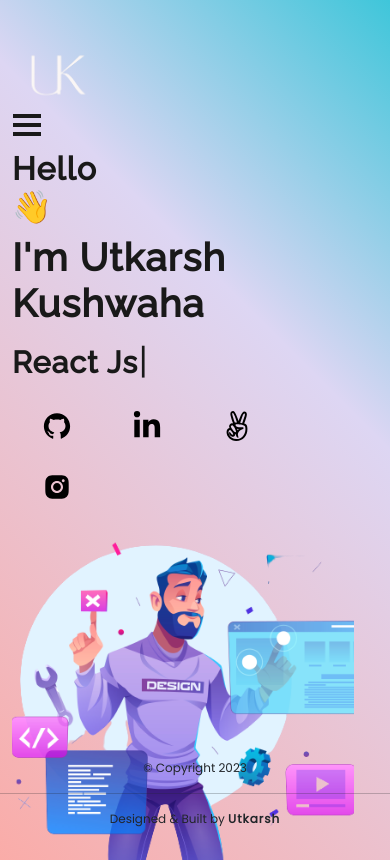
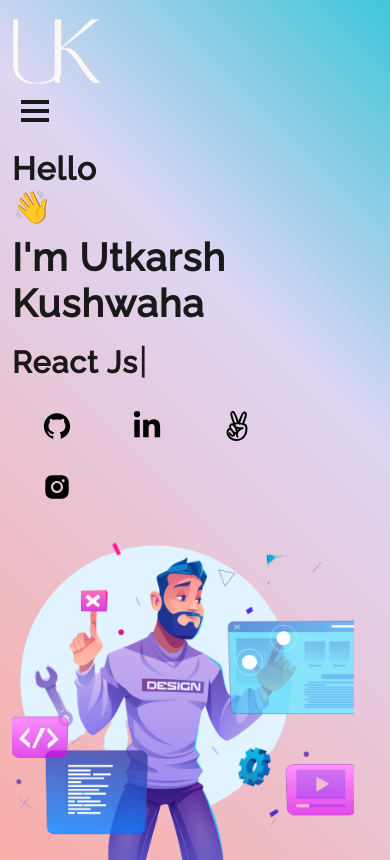
Before and after one commit to Utkarsh-K10/Protfolio, a React (Vite) app: page / in a window 390 px wide. Built offline with nearby package versions, Linux system fonts and the light colour scheme.

Commit message:
navbar optimization

```diff
--- a/src/components/Header/Header.jsx
+++ b/src/components/Header/Header.jsx
@@ -3,36 +3,127 @@ import { Link, NavLink } from 'react-router-dom';
 import { Button } from 'react-bootstrap';
 import Navbar from 'react-bootstrap/Navbar';
 import Nav from 'react-bootstrap/Nav';
-import "../../pages/CSS/style.css"
+import "../../pages/CSS/style.css";
+
+// const Header = () => {
+
+//     const [expand, setExpand] = useState(false)
+//     const [navShow, updateNavShow] = useState(false)
+
+//     const scrollHandler = () => {
+//         if (window.scrollY >= 20) {
+//             updateNavShow(true)
+//         } else {
+//             updateNavShow(false)
+//         }
+//     }
+
+//     window.addEventListener('scroll', scrollHandler)
+
+
+//     return (
+//         <Navbar
+//             expanded={expand}
+//             fixed='top'
+//             expand="md"
+//             className={navShow ? 'sticky' : 'navbar'}
+//         >
+//             <Navbar.Brand className='logotext' as={Link} to='/'>
+//                 <div className='logo'></div>
+//             </Navbar.Brand>
+
+//             <Navbar.Toggle
+//                 className='navbar-toggler'
+//                 aria-controls="responsive-navbar-nav"
+//                 onClick={() => {
+//                     updateExpanded(expand ? false : "expanded");
+//                 }}
+//             >
+//                 <span></span>
+//                 <span></span>
+//                 <span></span>
+//             </Navbar.Toggle>
+
+//             <Navbar.Collapse id='responsive-navbar-nav' className='responsive-navbar'>
+//                 <Nav className='ms-auto' defaultActiveKey="#home">
+
+//                     <Nav.Item>
+//                         <NavLink
+//                             className={"nav-link"}
+//                             to='/'
+//                             onClick={() => setExpand(false)}
+//                         >
+//                             Home
+//                         </NavLink>
+//                     </Nav.Item>
+
+//                     <Nav.Item>
+//                         <NavLink
+//                             className={"nav-link"}
+//                             to='/about'
+//                             onClick={() => setExpand(false)}
+//                         >
+//                             About
+//                         </NavLink>
+//                     </Nav.Item>
+
+//                     <Nav.Item>
+//                     <NavLink
+//                             className={"nav-link"}
+//                             to='/projects'
+//                             onClick={() => setExpand(false)}
+//                         >
+//                             Projects
+//                         </NavLink>
+//                     </Nav.Item>
+
+//                     <Nav.Item>
+//                         <NavLink
+//                             className={"nav-link"}
+//                             to='/contact'
+//                             onClick={() => setExpand(false)}
+//                         >
+//                             Contact
+//                         </NavLink>
+//                     </Nav.Item>
+
+//                     <Button className='resumebtn'
+//                     onClick={()=> window.open("https://drive.google.com/file/d/1_qIbe3iBwqsT_4EpKoZPSNKuwjn_b6kT/view?usp=share_link")}>
+//                         <span>Resume</span>
+//                     </Button>
+//                 </Nav>
+//             </Navbar.Collapse>
+//         </Navbar>
+//     )
+// }
 
 const Header = () => {
-    const [expand, setExpand] = useState(false)
-    const [navShow, updateNavShow] = useState(false)
+    const [expand, updateExpanded] = useState(false);
+    const [navColour, updateNavbar] = useState(false);
 
-    const scrollHandler = () => {
+    function scrollHandler() {
       if (window.scrollY >= 20) {
-            updateNavShow(true)
+        updateNavbar(true);
       } else {
-            updateNavShow(false)
+        updateNavbar(false);
       }
     }
 
-    window.addEventListener('scroll', scrollHandler)
-
+    window.addEventListener("scroll", scrollHandler);
 
     return (
       <Navbar
         expanded={expand}
+        fixed="top"
         expand="md"
-            fixed='top'
-            className={navShow ? 'sticky' : 'navbar'}
+        className={navColour ? "sticky" : "navbar"}
       >
-            <Navbar.Brand className='logotext' as={Link} to='/'>
-                <div className='logo'></div>
+        <Navbar.Brand className="logotext" as={Link} to="/">
+          <div className="logo"></div>
         </Navbar.Brand>
 
         <Navbar.Toggle
-                className='navbar-toggler'
+          className="navbar-toggler"
           aria-controls="responsive-navbar-nav"
           onClick={() => {
             updateExpanded(expand ? false : "expanded");
@@ -42,25 +133,22 @@ const Header = () => {
           <span></span>
           <span></span>
         </Navbar.Toggle>
-
-            <Navbar.Collapse id='responsive-navbar-nav' className='responsive-navbar'>
-                <Nav className='ms-auto' defaultActiveKey="#home">
-
+        <Navbar.Collapse id="responsive-navbar-nav" className="responsive-navbar">
+          <Nav className="ms-auto" defaultActiveKey="#home">
             <Nav.Item>
               <NavLink
-                            className={"nav-link"}
-                            to='/'
-                            onClick={() => setExpand(false)}
+                className="nav-link"
+                to="/"
+                onClick={() => updateExpanded(false)}
               >
                 Home
               </NavLink>
             </Nav.Item>
-
             <Nav.Item>
               <NavLink
-                            className={"nav-link"}
-                            to='/about'
-                            onClick={() => setExpand(false)}
+                className="nav-link"
+                to="/about"
+                onClick={() => updateExpanded(false)}
               >
                 About
               </NavLink>
@@ -68,9 +156,9 @@ const Header = () => {
 
             <Nav.Item>
               <NavLink
-                            className={"nav-link"}
-                            to='/projects'
-                            onClick={() => setExpand(false)}
+                className="nav-link"
+                to="/projects"
+                onClick={() => updateExpanded(false)}
               >
                 Projects
               </NavLink>
@@ -78,22 +166,27 @@ const Header = () => {
 
             <Nav.Item>
               <NavLink
-                            className={"nav-link"}
-                            to='/contact'
-                            onClick={() => setExpand(false)}
+                className="nav-link"
+                to="/contact"
+                onClick={() => updateExpanded(false)}
               >
                 Contact
               </NavLink>
             </Nav.Item>
 
-                    <Button className='resumebtn'
-                    onClick={()=> window.open("https://drive.google.com/file/d/1_qIbe3iBwqsT_4EpKoZPSNKuwjn_b6kT/view?usp=share_link")}>
+            <Button
+              onClick={() => {
+                window.open(
+                  "https://drive.google.com/file/d/1zbrcyEPX5vpSL0JVXJb7x8CUZu089nYK/view?usp=sharing"
+                );
+              }}
+              className="resumebtn"
+            >
               <span>Resume</span>
             </Button>
           </Nav>
         </Navbar.Collapse>
       </Navbar>
-    )
+    );
   }
-
-export default Header
+  export default Header;
--- a/src/components/HomePage/HomePage.jsx
+++ b/src/components/HomePage/HomePage.jsx
@@ -43,11 +43,6 @@ function Home() {
             </div>
           </Col>
         </Row>
-        <p className="copyright">
-          © Copyright 2023
-          <hr />
-          Designed & Built by <span> Utkarsh</span>
-        </p>
       </Container>
     </div>
   )
--- a/src/pages/CSS/style.css
+++ b/src/pages/CSS/style.css
@@ -75,8 +75,8 @@
 .logo {
   background-image: url(../../Assets/logou.png);
   background-size: cover;
-  width: 120px;
-  height: 80px;
+  width: 96px;
+  height: 72px;
 }
 
 .nav-link {
@@ -105,7 +105,7 @@
 
 @media (max-width: 767px) {
   .navbar {
-    padding: 1rem 0rem !important;
+    padding: 0.6rem 0.5rem !important;
     background-color: transparent !important;
   }
 
@@ -116,12 +116,9 @@
   .responsive-navbar {
     width: 100%;
     height: 250px;
-    border-radius: 10px;
-    background-color: #4158d0;
-    background-image: linear-gradient(43deg,
-        #4158d0 0%,
-        #c850c0 0%,
-        #ffcc70 100%);
+    border-radius: 15px;
+    background-color: #FAACA8;
+  background-image: linear-gradient(45deg, #FAACA8 0%, #DDD6F3 64%, #3fc6da 100%);
   }
 
   .nav-link {
```
Also changed, not shown: src/Assets/logou.png. Lines whose indentation alone changed are shown as unchanged.
